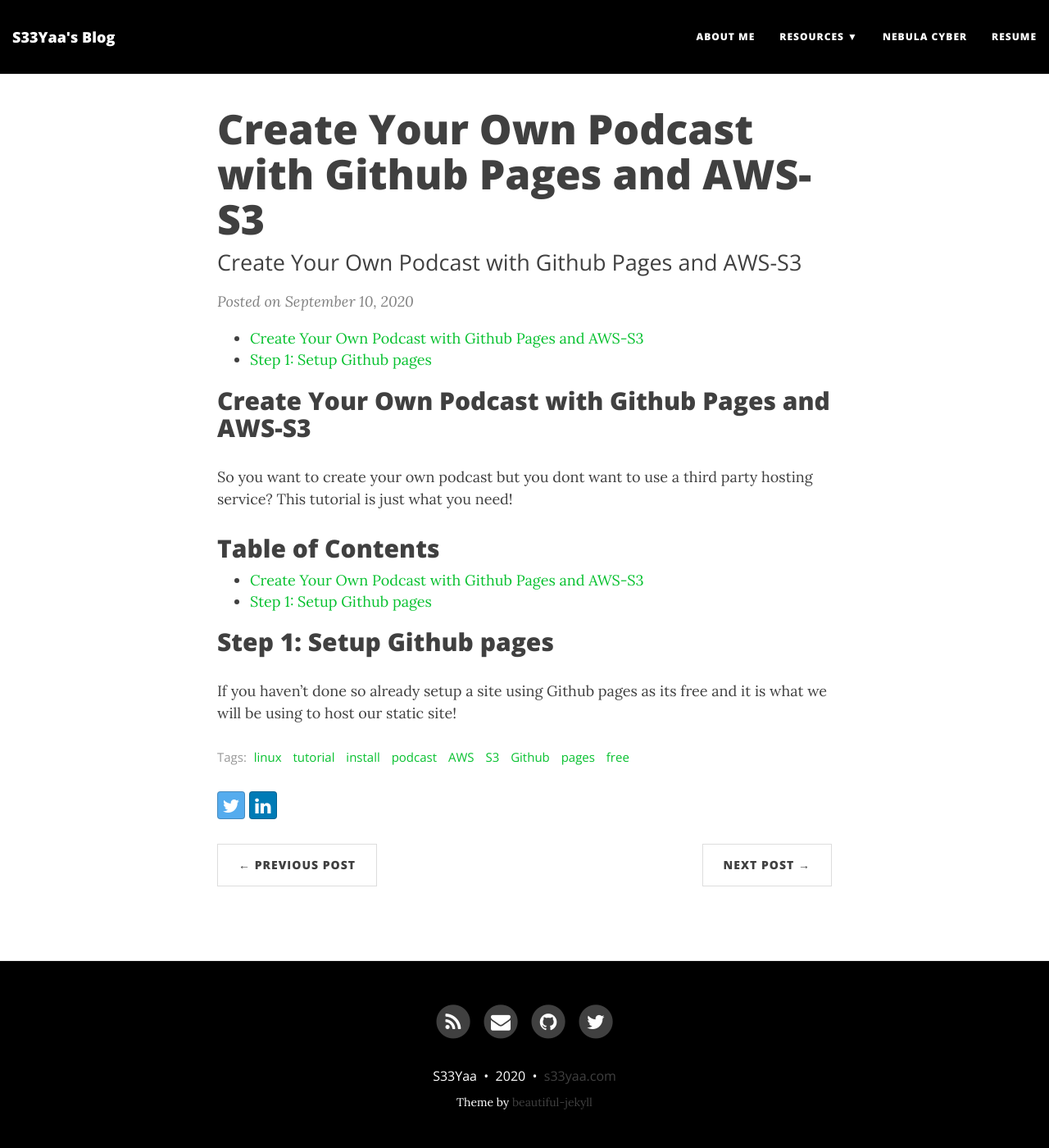
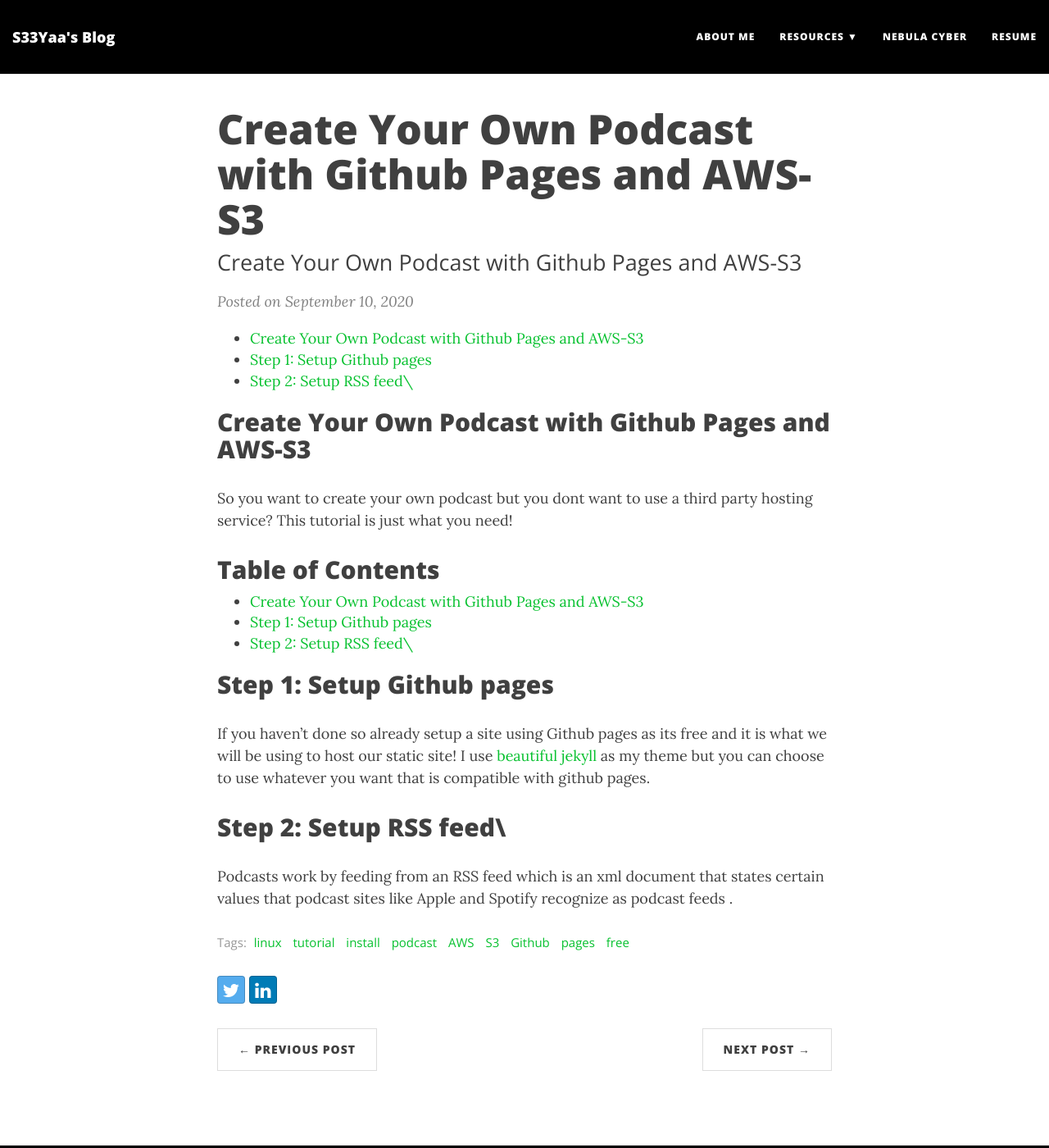
Before and after one commit to vevinkirk/vevinkirk.github.io, a Jekyll site: the page built from _posts/2020-09-10-Create-Your-Own-Podcast-with-Github-Pages-and-AWS-S3.md, in a window 1280 px wide and 1400 px high. Shown: the whole window at 82% size. Built offline with Jekyll 4.4.1, drawn with Linux system fonts in a browser that asks for light colours; nearby versions of some CDN libraries; the table of contents is made by our own code.

Commit message:
Update 2020-09-10-Create-Your-Own-Podcast-with-Github-Pages-and-AWS-S3.md

```diff
--- a/_posts/2020-09-10-Create-Your-Own-Podcast-with-Github-Pages-and-AWS-S3.md
+++ b/_posts/2020-09-10-Create-Your-Own-Podcast-with-Github-Pages-and-AWS-S3.md
@@ -19,3 +19,8 @@
 ## Step 1: Setup Github pages
 
 If you haven't done so already setup a site using Github pages as its free and it is what we will be using to host our static site!
+I use [beautiful jekyll](https://github.com/daattali/beautiful-jekyll) as my theme but you can choose to use whatever you want that is compatible with github pages.
+
+## Step 2: Setup RSS feed\
+
+Podcasts work by feeding from an RSS feed which is an xml document that states certain values that podcast sites like Apple and Spotify recognize as podcast feeds .
```
